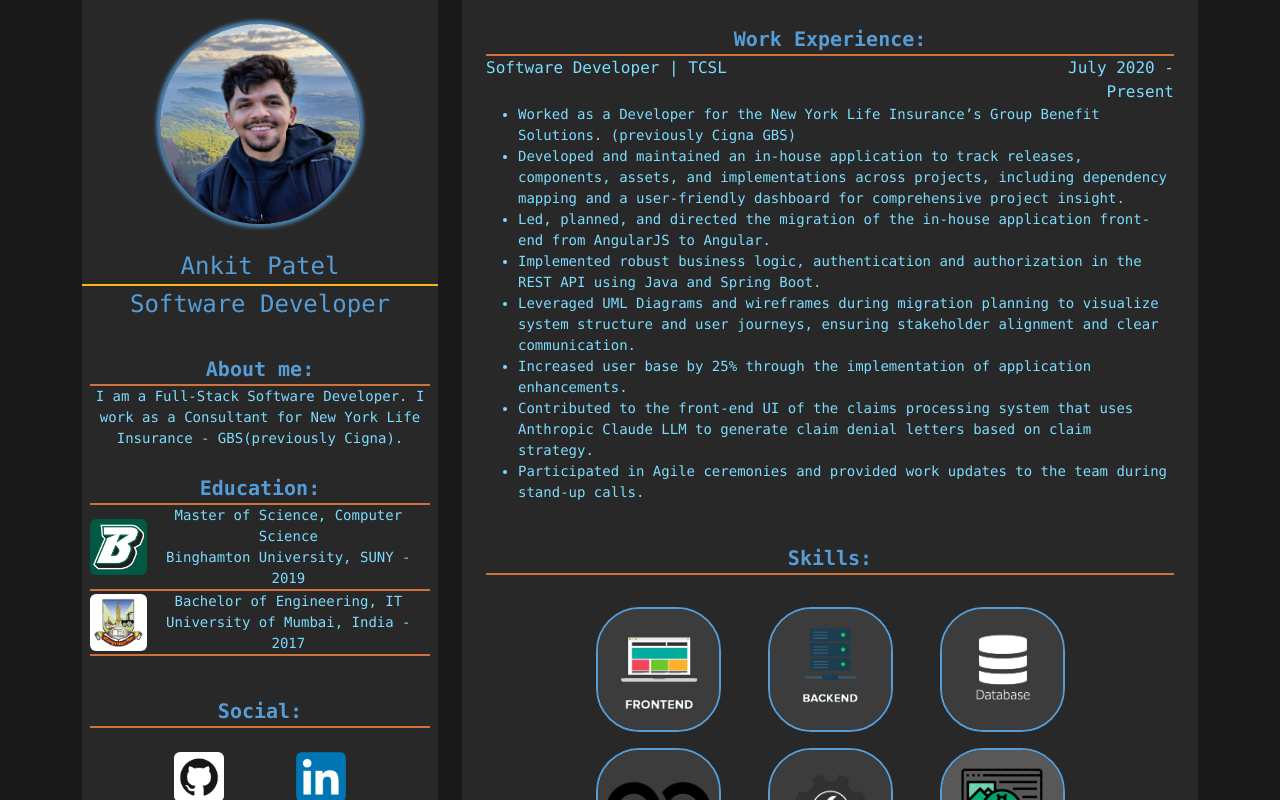
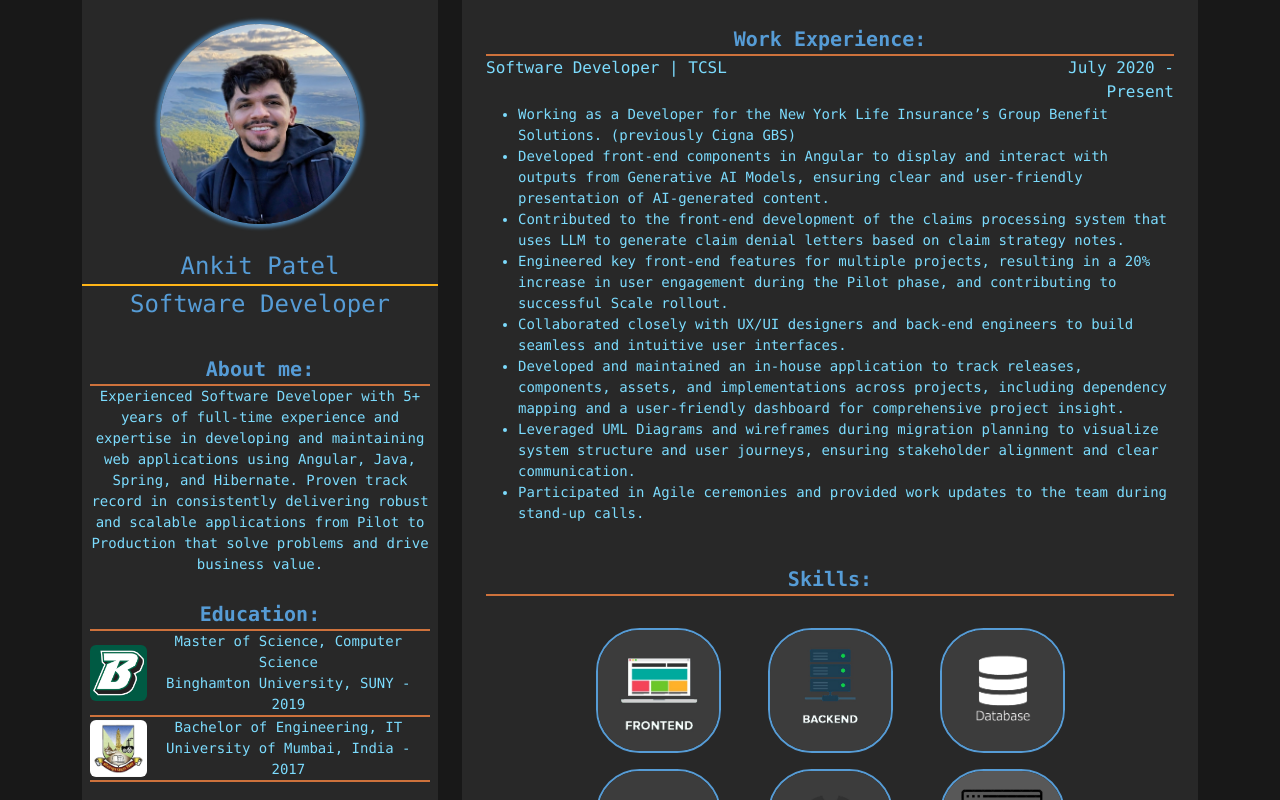
Before and after one commit to ankitppatel07/ankitppatel07.github.io, an Angular app: page / in a window 1280 px wide. Shown: the top 800 px of the page. Built offline with nearby package versions, Linux system fonts and the light colour scheme.

Commit message:
Updated experience

```diff
--- a/src/app/left-side/education/education.component.html
+++ b/src/app/left-side/education/education.component.html
@@ -5,7 +5,7 @@
     </div>
     <hr class="second-hr">
     <div class="row text-center">
-        <div class="heading4 color-blue2">I am a Full-Stack Software Developer. I work as a Consultant for New York Life Insurance - GBS(previously Cigna).</div>
+        <div class="heading4 color-blue2">Experienced Software Developer with 5+ years of full-time experience and expertise in developing and maintaining web applications using Angular, Java, Spring, and Hibernate. Proven track record in consistently delivering robust and scalable applications from Pilot to Production that solve problems and drive business value.</div>
     </div>
     <!-- <hr class="second-hr"> -->
 
--- a/src/app/right-side/experience/experience.component.html
+++ b/src/app/right-side/experience/experience.component.html
@@ -20,13 +20,13 @@
     <div class="row">
         <div class="col">
             <ul>
-                <li class="heading4 color-blue2">Worked as a Developer for the New York Life Insurance’s Group Benefit Solutions. (previously Cigna GBS)</li>
+                <li class="heading4 color-blue2">Working as a Developer for the New York Life Insurance’s Group Benefit Solutions. (previously Cigna GBS)</li>
+                <li class="heading4 color-blue2">Developed front-end components in Angular to display and interact with outputs from Generative AI Models, ensuring clear and user-friendly presentation of AI-generated content.</li>
+                <li class="heading4 color-blue2">Contributed to the front-end development of the claims processing system that uses LLM to generate claim denial letters based on claim strategy notes.</li>
+                <li class="heading4 color-blue2">Engineered key front-end features for multiple projects, resulting in a 20% increase in user engagement during the Pilot phase, and contributing to successful Scale rollout.</li>
+                <li class="heading4 color-blue2">Collaborated closely with UX/UI designers and back-end engineers to build seamless and intuitive user interfaces.</li>
                 <li class="heading4 color-blue2">Developed and maintained an in-house application to track releases, components, assets, and implementations across projects, including dependency mapping and a user-friendly dashboard for comprehensive project insight.</li>
-                <li class="heading4 color-blue2">Led, planned, and directed the migration of the in-house application front-end from AngularJS to Angular.</li>
-                <li class="heading4 color-blue2">Implemented robust business logic, authentication and authorization in the REST API using Java and Spring Boot.</li>
                 <li class="heading4 color-blue2">Leveraged UML Diagrams and wireframes during migration planning to visualize system structure and user journeys, ensuring stakeholder alignment and clear communication.</li>
-                <li class="heading4 color-blue2">Increased user base by 25% through the implementation of application enhancements.</li>
-                <li class="heading4 color-blue2">Contributed to the front-end UI of the claims processing system that uses Anthropic Claude LLM to generate claim denial letters based on claim strategy.</li>
                 <li class="heading4 color-blue2">Participated in Agile ceremonies and provided work updates to the team during stand-up calls.</li>
             </ul>
         </div>
```
Also changed, not shown: 4 other files (tests, documents, lock files or other folders).
